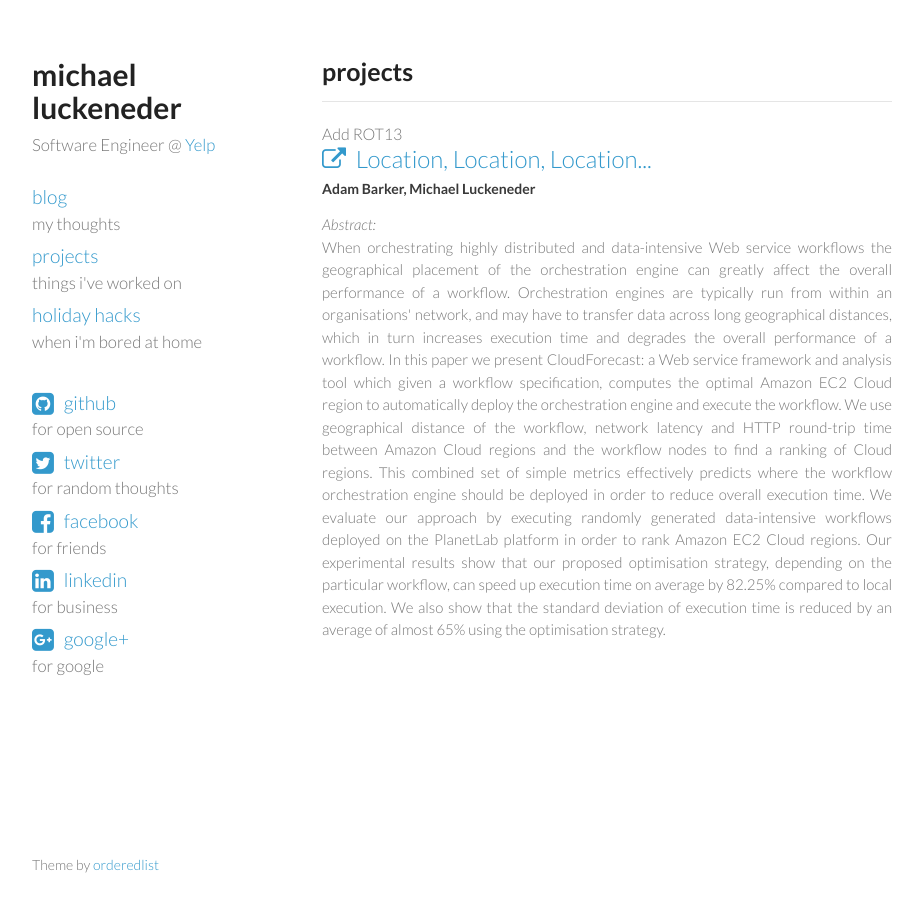
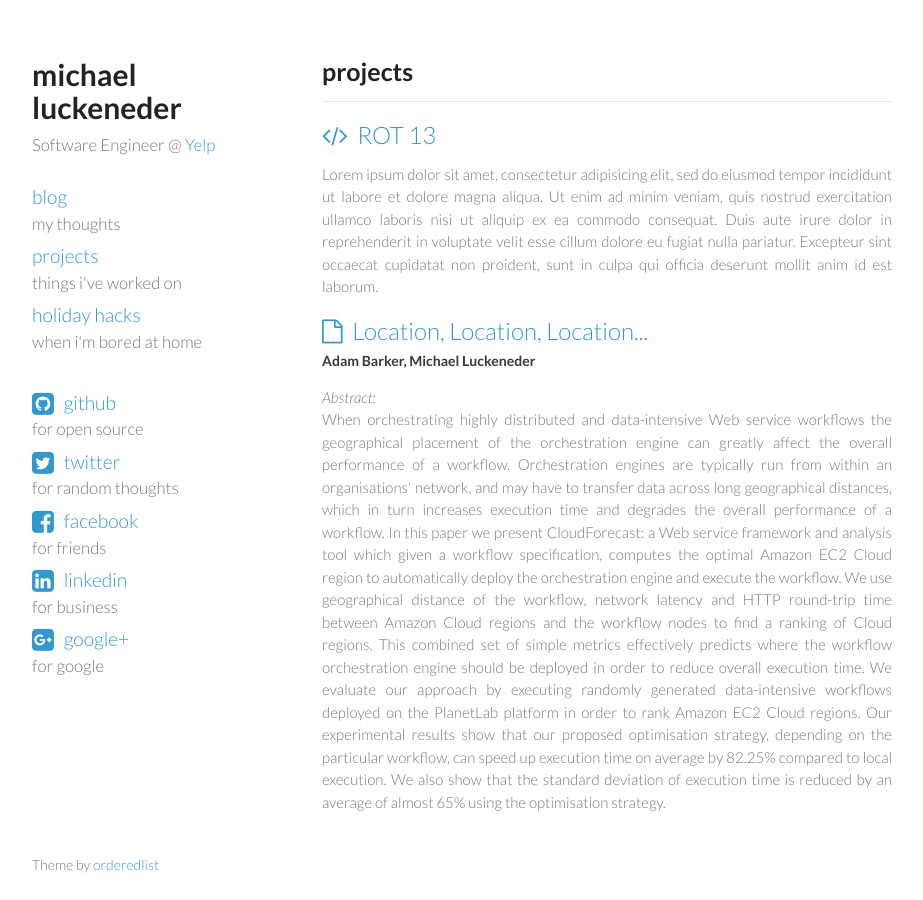
Before and after one commit to optiminimalist/optiminimalist.github.io, a Jekyll site: the page built from projects.html, in a window 1280 px wide. Shown: the whole page, without its empty margins (178-1101 px from the left). Built offline with Jekyll 4.4.1, drawn with Linux system fonts in a browser that asks for light colours; nearby versions of some CDN libraries.

Commit message:
added new project

```diff
--- a/projects.html
+++ b/projects.html
@@ -6,8 +6,16 @@ title: projects
 <h1>{{page.title}}</h1>
 <hr/>
 
-Add ROT13
-<h2><a href="/moving-data"><i class="fa fa-external-link fa-1"></i> Location, Location, Location...</a><br><small>Adam Barker, Michael Luckeneder</h2>
+
+<h2><a href="/rot-13"><i class="fa fa-code fa-1"></i> ROT 13</a></h2>
+<p>Lorem ipsum dolor sit amet, consectetur adipisicing elit, sed do eiusmod
+tempor incididunt ut labore et dolore magna aliqua. Ut enim ad minim veniam,
+quis nostrud exercitation ullamco laboris nisi ut aliquip ex ea commodo
+consequat. Duis aute irure dolor in reprehenderit in voluptate velit esse
+cillum dolore eu fugiat nulla pariatur. Excepteur sint occaecat cupidatat non
+proident, sunt in culpa qui officia deserunt mollit anim id est laborum.
+</p>
+<h2><a href="/moving-data"><i class="fa fa-file-o fa-1"></i> Location, Location, Location...</a><br><small>Adam Barker, Michael Luckeneder</h2>
 <p><em>Abstract: </em><br>
     When orchestrating highly distributed and data-intensive Web service workflows the geographical placement of the orchestration engine can greatly affect the overall performance of a workflow. Orchestration engines are typically run from within an organisations' network, and may have to transfer data across long geographical distances, which in turn increases execution time and degrades the overall performance of a workflow. In this paper we present CloudForecast: a Web service framework and analysis tool which given a workflow specification, computes the optimal Amazon EC2 Cloud region to automatically deploy the orchestration engine and execute the workflow. We use geographical distance of the workflow, network latency and HTTP round-trip time between Amazon Cloud regions and the workflow nodes to find a ranking of Cloud regions. This combined set of simple metrics effectively predicts where the workflow orchestration engine should be deployed in order to reduce overall execution time.
 We evaluate our approach by executing randomly generated data-intensive workflows deployed on the PlanetLab platform in order to rank Amazon EC2 Cloud regions. Our experimental results show that our proposed optimisation strategy, depending on the particular workflow, can speed up execution time on average by 82.25% compared to local execution. We also show that the standard deviation of execution time is reduced by an average of almost 65% using the optimisation strategy.
```
